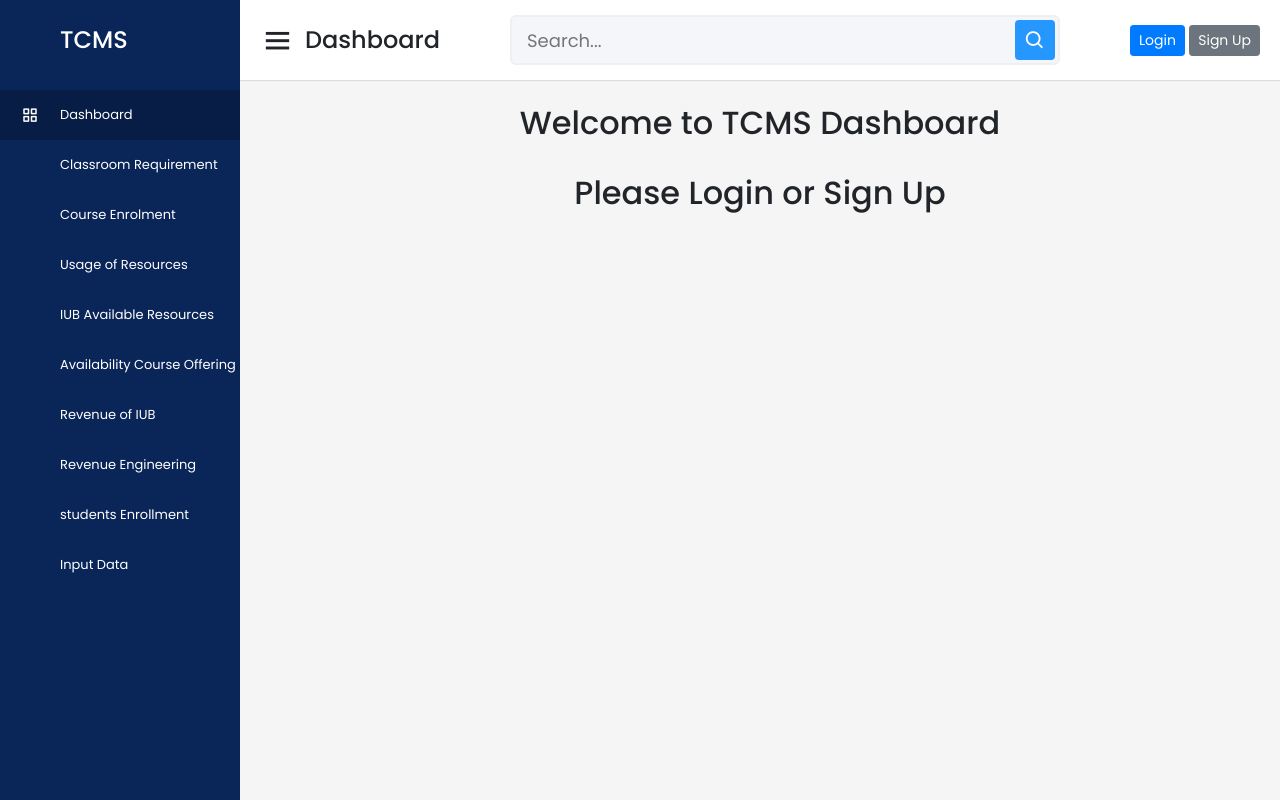
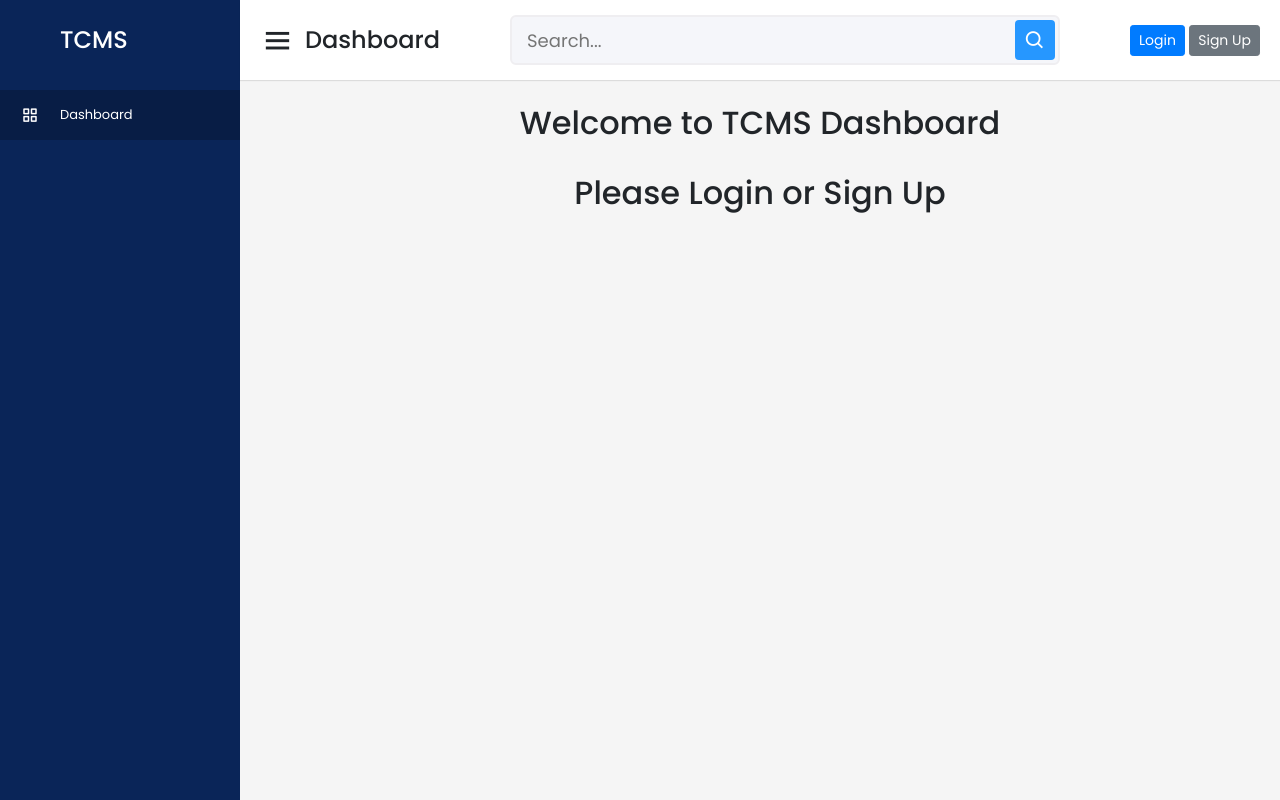
Before and after one commit to Nakib00/University_Class_Room_System, a PHP site: page / in a window 1280 px wide. Run offline with PHP 8.4, Linux system fonts and the light colour scheme.

Commit message:
edit css

```diff
--- a/navbar_index.php
+++ b/navbar_index.php
@@ -11,59 +11,6 @@
                     <span class="links_name">Dashboard</span>
                 </a>
             </li>
-            <li>
-                <a href="#">
-                    <i class='bx bx-bodx'></i>
-                    <span class="links_name">Classroom Requirement</span>
-                </a>
-            </li>
-            <li>
-                <a href="#">
-                    <i class='bx bx-lisdt-ul'></i>
-                    <span class="links_name">Course Enrolment</span>
-                </a>
-            </li>
-            <li>
-                <a href="#">
-                    <i class='bx bx-pie-chdart-alt-2'></i>
-                    <span class="links_name">Usage of Resources</span>
-                </a>
-            </li>
-            <li>
-                <a href="#">
-                    <i class='bx bx-codin-stack'></i>
-                    <span class="links_name">IUB Available Resources</span>
-                </a>
-            </li>
-            <li>
-                <a href="#">
-                    <i class='bx bx-bookd-alt'></i>
-                    <span class="links_name">Availability Course Offering</span>
-                </a>
-            </li>
-            <li>
-                <a href="#">
-                    <i class='bx bx-usder'></i>
-                    <span class="links_name">Revenue of IUB</span>
-                </a>
-            </li>
-            <li>
-                <a href="#">
-                    <i class='bx bx-mesdsage'></i>
-                    <span class="links_name">Revenue Engineering</span>
-                </a>
-            </li>
-            <li>
-                <a href="#">
-                    <i class='bx bx-hedart'></i>
-                    <span class="links_name">students Enrollment</span>
-                </a>
-            </li>
-            <li>
-                <a href="#">
-                    <i class='bx bx-codg'></i>
-                    <span class="links_name">Input Data</span>
-                </a>
-            </li>
+
         </ul>
     </div>
```
Also changed, not shown: CSS/style.php (+0 -59 lines).
